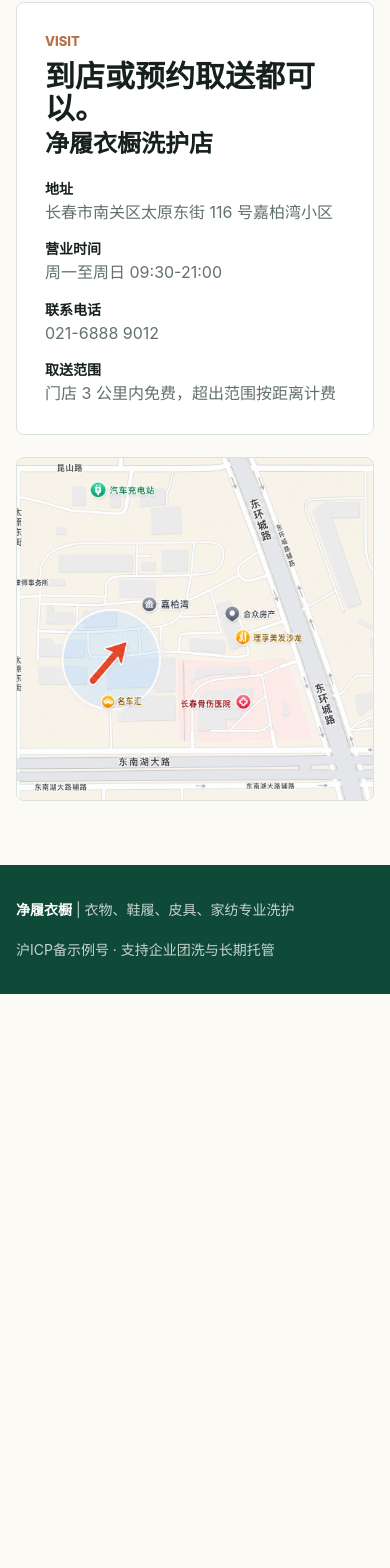
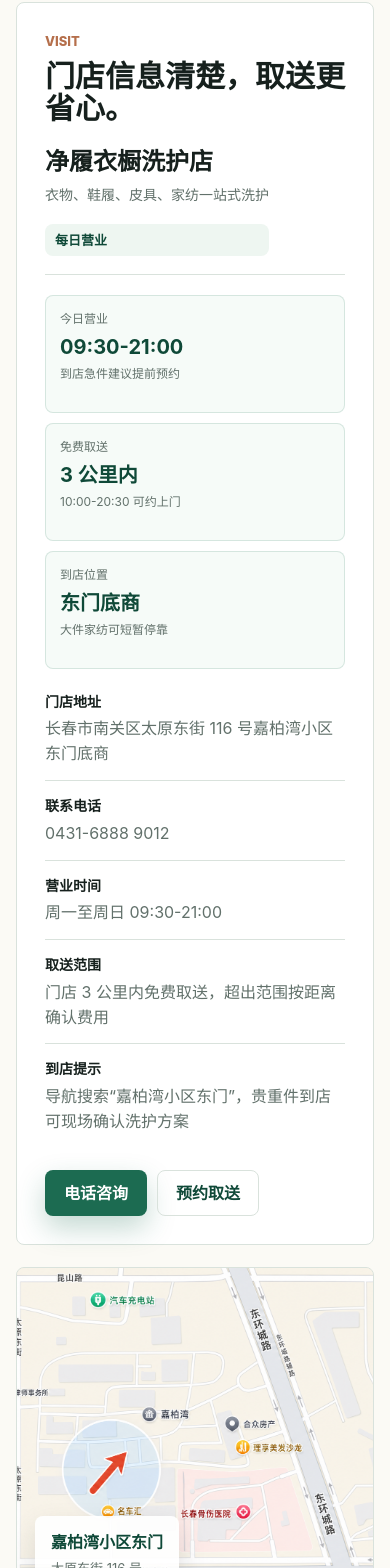
Before and after one commit to sunjianbo-123/cloth-shoe-care, a Next.js app: page / in a window 390 px wide. Shown: the part 7501-9069 px from the top of the page. Before the commit the page ends 8495 px from the top, so only its background shows below. Built offline with nearby package versions, Linux system fonts and the light colour scheme.

Commit message:
优化门店信息展示

```diff
--- a/app/globals.css
+++ b/app/globals.css
@@ -768,26 +768,113 @@ textarea:focus {
   border: 1px solid var(--line);
   border-radius: 8px;
   background: var(--panel);
+  display: grid;
+  align-content: start;
+}
+
+.info-panel h2 {
+  font-size: clamp(30px, 3.2vw, 40px);
 }
 
 .info-panel h3 {
-  margin-bottom: 16px;
+  margin-bottom: 4px;
   font-size: 24px;
+}
+
+.store-title {
+  display: flex;
+  align-items: start;
+  justify-content: space-between;
+  gap: 18px;
+  margin: 18px 0 20px;
+  padding-bottom: 18px;
+  border-bottom: 1px solid var(--line);
+}
+
+.store-title p {
+  margin-bottom: 0;
+  color: var(--muted);
+  font-size: 14px;
+}
+
+.store-title > span {
+  flex: 0 0 auto;
+  min-height: 30px;
+  padding: 6px 10px;
+  border-radius: 8px;
+  color: var(--green-dark);
+  background: #eef6f1;
+  font-size: 13px;
+  font-weight: 850;
+}
+
+.store-highlights {
+  display: grid;
+  grid-template-columns: repeat(3, minmax(0, 1fr));
+  gap: 10px;
+  margin-bottom: 22px;
+}
+
+.store-highlight {
+  min-height: 118px;
+  padding: 14px;
+  border: 1px solid rgba(28, 107, 81, .15);
+  border-radius: 8px;
+  background: #f6fbf8;
+}
+
+.store-highlight span,
+.store-highlight small {
+  display: block;
+  color: var(--muted);
+  font-size: 12px;
+}
+
+.store-highlight strong {
+  display: block;
+  margin: 8px 0 6px;
+  color: var(--green-dark);
+  font-size: 20px;
+  line-height: 1.15;
 }
 
 .info-list {
   display: grid;
-  gap: 14px;
+  gap: 0;
   margin: 0;
   padding: 0;
   list-style: none;
   color: var(--muted);
 }
 
+.info-list li {
+  display: grid;
+  grid-template-columns: 88px minmax(0, 1fr);
+  gap: 14px;
+  padding: 14px 0;
+  border-top: 1px solid var(--line);
+}
+
+.info-list li:first-child {
+  border-top: 0;
+  padding-top: 0;
+}
+
 .info-list strong {
   display: block;
   color: var(--ink);
   font-size: 14px;
+}
+
+.info-list span {
+  min-width: 0;
+}
+
+.store-actions {
+  display: flex;
+  flex-wrap: wrap;
+  gap: 10px;
+  margin-top: 22px;
 }
 
 .map-frame {
@@ -804,6 +891,33 @@ textarea:focus {
   height: 100%;
   min-height: 342px;
   object-fit: cover;
+}
+
+.map-card {
+  position: absolute;
+  left: 18px;
+  bottom: 18px;
+  max-width: min(300px, calc(100% - 36px));
+  padding: 14px 16px;
+  border-radius: 8px;
+  color: var(--green-dark);
+  background: rgba(255, 255, 255, .9);
+  box-shadow: 0 12px 28px rgba(22, 32, 29, .13);
+}
+
+.map-card strong,
+.map-card span {
+  display: block;
+}
+
+.map-card strong {
+  font-size: 16px;
+}
+
+.map-card span {
+  margin-top: 3px;
+  color: var(--muted);
+  font-size: 13px;
 }
 
 .site-footer {
@@ -899,6 +1013,10 @@ textarea:focus {
   .gallery-grid {
     grid-template-columns: 1fr 1fr;
   }
+
+  .store-highlights {
+    grid-template-columns: repeat(3, minmax(0, 1fr));
+  }
 }
 
 @media (max-width: 680px) {
@@ -927,6 +1045,7 @@ textarea:focus {
   .review-grid,
   .form-row,
   .status-strip,
+  .store-highlights,
   .gallery-grid {
     grid-template-columns: 1fr;
   }
@@ -958,4 +1077,13 @@ textarea:focus {
   .footer-inner {
     display: grid;
   }
+
+  .store-title {
+    display: grid;
+  }
+
+  .info-list li {
+    grid-template-columns: 1fr;
+    gap: 4px;
+  }
 }
--- a/app/page.tsx
+++ b/app/page.tsx
@@ -80,6 +80,20 @@ const reviews = [
   ["白色运动鞋边缘发黄处理得很干净，取回时鞋型也撑好了，不是软塌塌的一双。", "陈先生 / 鞋履清洁"],
   ["羊绒大衣洗完没有变硬，门店提前说明了袖口旧磨损不能完全恢复，沟通很清楚。", "周女士 / 高端衣物护理"],
   ["上门取送比较省事，窗帘拆洗后封装送回，家里没有洗后潮味。", "王女士 / 家纺除螨"],
+];
+
+const storeHighlights = [
+  ["今日营业", "09:30-21:00", "到店急件建议提前预约"],
+  ["免费取送", "3 公里内", "10:00-20:30 可约上门"],
+  ["到店位置", "东门底商", "大件家纺可短暂停靠"],
+];
+
+const storeDetails = [
+  ["门店地址", "长春市南关区太原东街 116 号嘉柏湾小区东门底商"],
+  ["联系电话", "0431-6888 9012"],
+  ["营业时间", "周一至周日 09:30-21:00"],
+  ["取送范围", "门店 3 公里内免费取送，超出范围按距离确认费用"],
+  ["到店提示", "导航搜索“嘉柏湾小区东门”，贵重件到店可现场确认洗护方案"],
 ];
 
 export default function Home() {
@@ -339,17 +353,42 @@ export default function Home() {
           <div className="section-inner location-layout">
             <div className="info-panel">
               <p className="kicker">Visit</p>
-              <h2>到店或预约取送都可以。</h2>
-              <h3>净履衣橱洗护店</h3>
+              <h2>门店信息清楚，取送更省心。</h2>
+              <div className="store-title">
+                <div>
+                  <h3>净履衣橱洗护店</h3>
+                  <p>衣物、鞋履、皮具、家纺一站式洗护</p>
+                </div>
+                <span>每日营业</span>
+              </div>
+              <div className="store-highlights" aria-label="门店服务摘要">
+                {storeHighlights.map(([label, value, detail]) => (
+                  <div className="store-highlight" key={label}>
+                    <span>{label}</span>
+                    <strong>{value}</strong>
+                    <small>{detail}</small>
+                  </div>
+                ))}
+              </div>
               <ul className="info-list">
-                <li><strong>地址</strong>长春市南关区太原东街 116 号嘉柏湾小区</li>
-                <li><strong>营业时间</strong>周一至周日 09:30-21:00</li>
-                <li><strong>联系电话</strong>021-6888 9012</li>
-                <li><strong>取送范围</strong>门店 3 公里内免费，超出范围按距离计费</li>
+                {storeDetails.map(([label, value]) => (
+                  <li key={label}>
+                    <strong>{label}</strong>
+                    <span>{value}</span>
+                  </li>
+                ))}
               </ul>
+              <div className="store-actions" aria-label="门店快捷操作">
+                <a className="btn btn-primary" href="tel:043168889012">电话咨询</a>
+                <a className="btn btn-outline" href="#booking">预约取送</a>
+              </div>
             </div>
             <div className="map-frame">
               <img src="/assets/location-map-ai.png" alt="门店位于长春市南关区太原东街116号嘉柏湾小区，地图用红色箭头标出嘉柏湾位置" />
+              <div className="map-card">
+                <strong>嘉柏湾小区东门</strong>
+                <span>太原东街 116 号</span>
+              </div>
             </div>
           </div>
         </section>
@@ -358,7 +397,7 @@ export default function Home() {
       <footer className="site-footer">
         <div className="footer-inner">
           <span><strong>净履衣橱</strong> | 衣物、鞋履、皮具、家纺专业洗护</span>
-          <span>沪ICP备示例号 · 支持企业团洗与长期托管</span>
+          <span>吉ICP备示例号 · 支持企业团洗与长期托管</span>
         </div>
       </footer>
 
```
